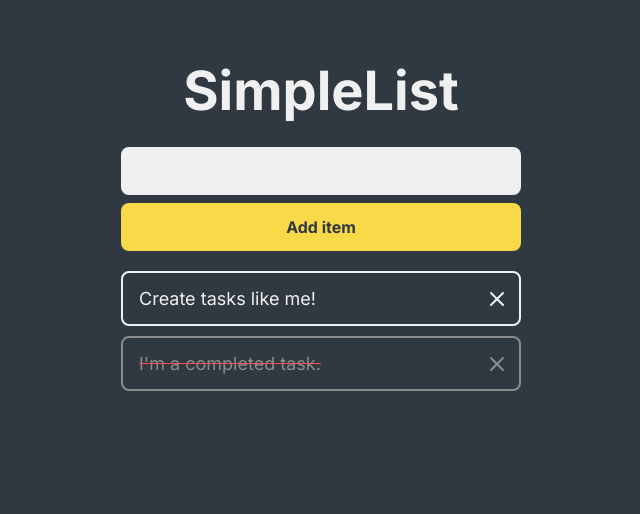
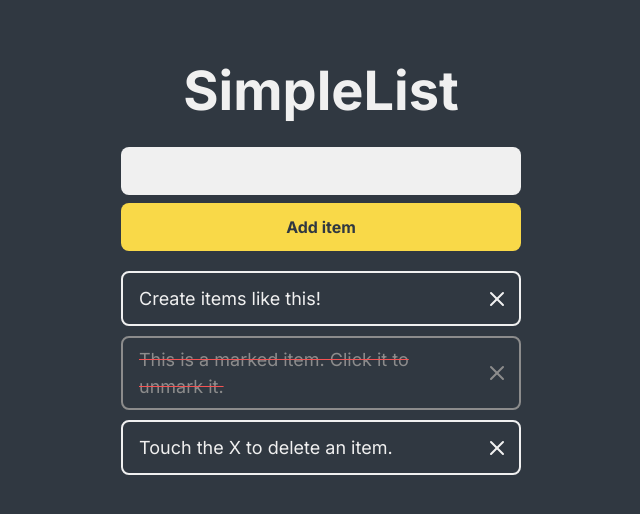
Before and after one commit to mariobarcelo/simplelist, a React (Vite) app: page / in a window 1280 px wide. Shown: the top 514 px of the page, without its empty margins (319-959 px from the left). Built offline with nearby package versions, Linux system fonts and the light colour scheme.

Commit message:
Refine the default items

```diff
--- a/src/components/TodoApp/TodoApp.jsx
+++ b/src/components/TodoApp/TodoApp.jsx
@@ -13,14 +13,19 @@ function TodoApp() {
 		} else {
 			return [
 				{
-					name: 'Create tasks like me!',
+					name: 'Create items like this!',
 					id: uuidv4(),
 					done: false,
 				},
 				{
-					name: "I'm a completed task.",
+					name: 'This is a marked item. Click it to unmark it.',
 					id: uuidv4(),
 					done: true,
+				},
+				{
+					name: 'Touch the X to delete an item.',
+					id: uuidv4(),
+					done: false,
 				},
 			];
 		}
```
